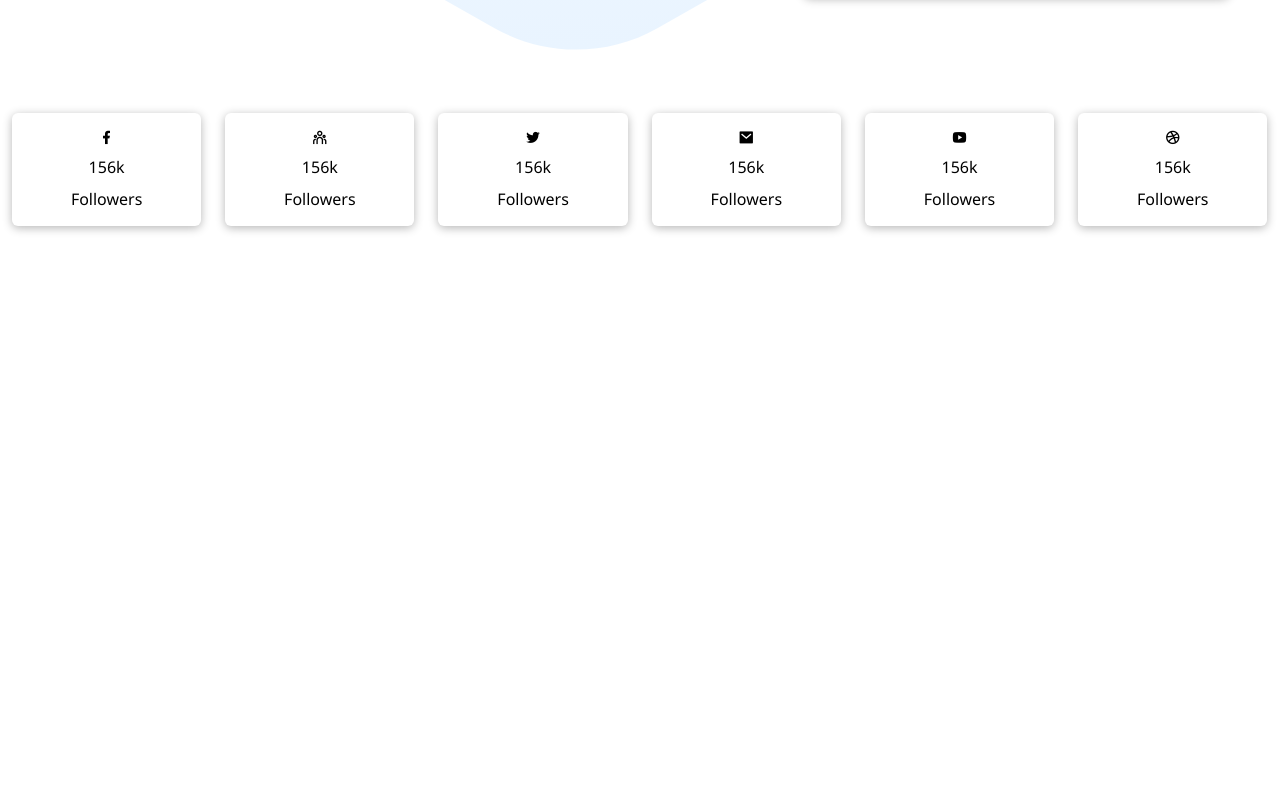
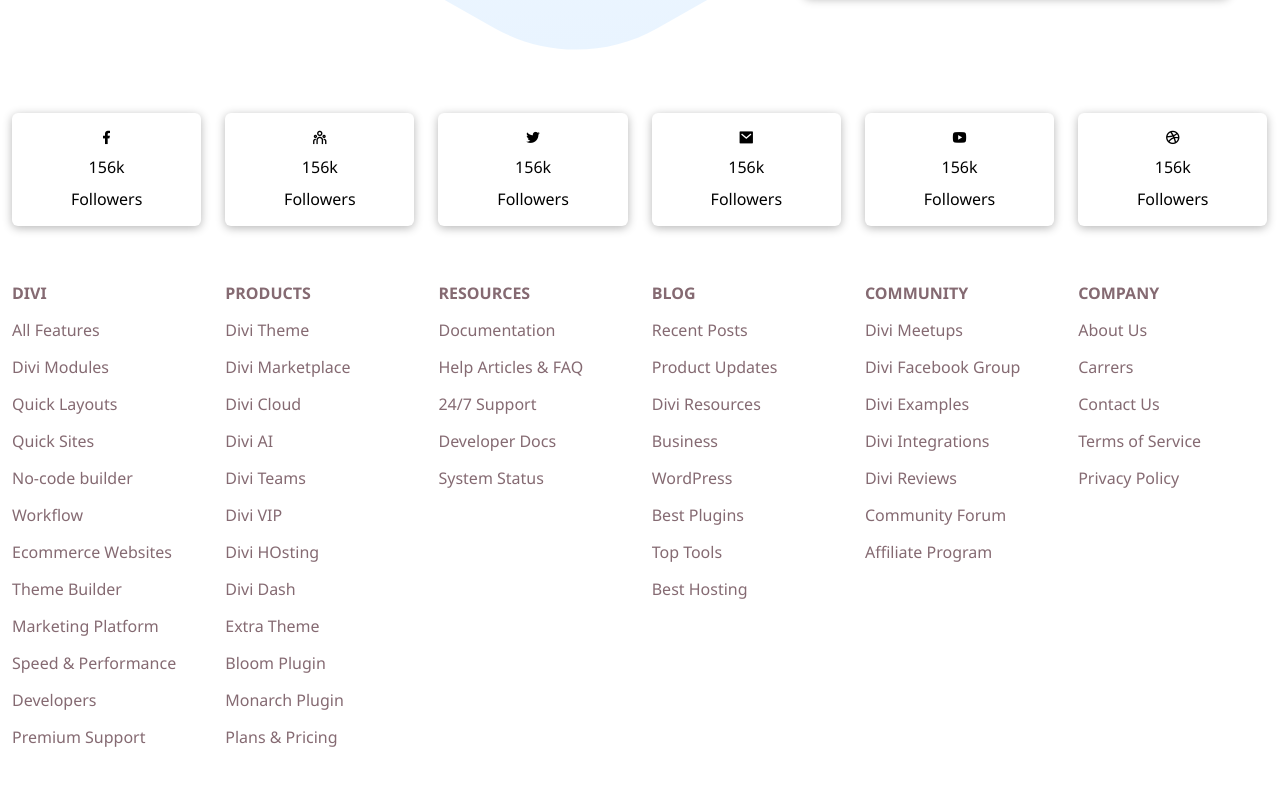
Before and after one commit to BhushanPatil2882001/elegant-site-clone, a plain HTML site: page index.html in a window 1280 px wide. Shown: the part 6551-7336 px from the top of the page. Before the commit the page ends 6877 px from the top, so only its background shows below. Drawn offline with nearby package versions, Linux system fonts and the light colour scheme.

Commit message:
footer-mid done

```diff
--- a/assets/css/style.css
+++ b/assets/css/style.css
@@ -79,6 +79,9 @@
 
 .gap-10{
     gap: 10px;
+}
+.gap-15{
+    gap: 15px
 }
 .gap-20{
     gap: 20px;
@@ -569,7 +572,7 @@ header{
     border-radius: 6px;
 }
 
-.footer-top > div{
+.footer-top > div, .footer-mid > div{
     margin-top: 16px;
 }
 
@@ -577,6 +580,24 @@ header{
     overflow: hidden;
 }
 
+/* footer top end */
+
+/* footer mid start */
+
+.footer-mid{
+    color: #856a72;
+    margin: 40px 0;
+}
+.footer-mid ul li{
+    cursor: pointer;
+}
+.footer-mid ul li:hover{
+    filter: brightness(0.5);
+}
+.footer-mid > div > div{
+    overflow: hidden;
+}
+
 /* social end */
 
 
--- a/index.html
+++ b/index.html
@@ -356,8 +356,8 @@
     <footer>
         <!-- social media section start -->
         <section class="social p-100">
-            <div class="container flex">
-                <div class="footer-top flex col-12 flex wrap">
+            <div class="container flex flex-column">
+                <div class="footer-top flex flex wrap">
                     <div class="col-2 col-md-4 col-sm-6">
                         <div class="card hover-white pointer">
                             <i class="ri-facebook-fill"></i>
@@ -401,8 +401,98 @@
                         </div>
                     </div>
                 </div>
-                <div class="footer-mid">
-
+                <div class="footer-mid flex wrap">
+                    <div class="col-2 col-lg-4 col-md-12">
+                        <div class="flex flex-column gap-15">
+                            <h4>DIVI</h4>
+                            <ul class="flex flex-column gap-15">
+                                <li>All Features</li>
+                                <li>Divi Modules</li>
+                                <li>Quick Layouts</li>
+                                <li>Quick Sites</li>
+                                <li>No-code builder</li>
+                                <li>Workflow</li>
+                                <li>Ecommerce Websites</li>
+                                <li>Theme Builder</li>
+                                <li>Marketing Platform</li>
+                                <li>Speed & Performance</li>
+                                <li>Developers</li>
+                                <li>Premium Support</li>
+                            </ul>
+                        </div>
+                    </div>
+                    <div class="col-2 col-lg-4 col-md-12">
+                        <div class="flex flex-column gap-15">
+                            <h4>PRODUCTS</h4>
+                            <ul class="flex flex-column gap-15">
+                                <li>Divi Theme</li>
+                                <li>Divi Marketplace</li>
+                                <li>Divi Cloud</li>
+                                <li>Divi AI</li>
+                                <li>Divi Teams</li>
+                                <li>Divi VIP</li>
+                                <li>Divi HOsting</li>
+                                <li>Divi Dash</li>
+                                <li>Extra Theme</li>
+                                <li>Bloom Plugin</li>
+                                <li>Monarch Plugin</li>
+                                <li>Plans & Pricing</li>
+                            </ul>
+                        </div>
+                    </div>
+                    <div class="col-2 col-lg-4 col-md-12">
+                        <div class="flex flex-column gap-15">
+                            <h4>RESOURCES</h4>
+                            <ul class="flex flex-column gap-15">
+                                <li>Documentation</li>
+                                <li>Help Articles & FAQ</li>
+                                <li>24/7 Support</li>
+                                <li>Developer Docs</li>
+                                <li>System Status</li>
+                            </ul>
+                        </div>
+                    </div>
+                    <div class="col-2 col-lg-4 col-md-12">
+                        <div class="flex flex-column gap-15">
+                            <h4>BLOG</h4>
+                            <ul class="flex flex-column gap-15">
+                                <li>Recent Posts</li>
+                                <li>Product Updates</li>
+                                <li>Divi Resources</li>
+                                <li>Business</li>
+                                <li>WordPress</li>
+                                <li>Best Plugins</li>
+                                <li>Top Tools</li>
+                                <li>Best Hosting</li>
+                            </ul>
+                        </div>
+                    </div>
+                    <div class="col-2 col-lg-4 col-md-12">
+                        <div class="flex flex-column gap-15">
+                            <h4>COMMUNITY</h4>
+                            <ul class="flex flex-column gap-15">
+                                <li>Divi Meetups</li>
+                                <li>Divi Facebook Group</li>
+                                <li>Divi Examples</li>
+                                <li>Divi Integrations</li>
+                                <li>Divi Reviews</li>
+                                <li>Community Forum</li>
+                                <li>Affiliate Program</li>
+                            </ul>
+                        </div>
+                    </div>
+                    <div class="col-2 col-lg-4 col-md-12">
+                        <div class="flex flex-column gap-15">
+                            <h4>COMPANY</h4>
+                            <ul class="flex flex-column gap-15">
+                                <li>About Us</li>
+                                <li>Carrers</li>
+                                <li>Contact Us</li>
+                                <li>Terms of Service</li>
+                                <li>Privacy Policy</li>
+                            </ul>
+                        </div>
+                    </div>
                 </div>
             </div>
         </section>
```
